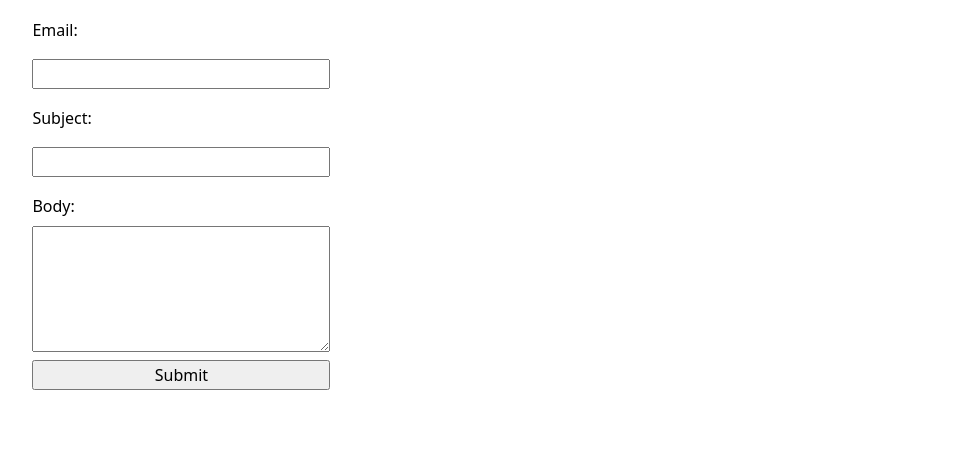
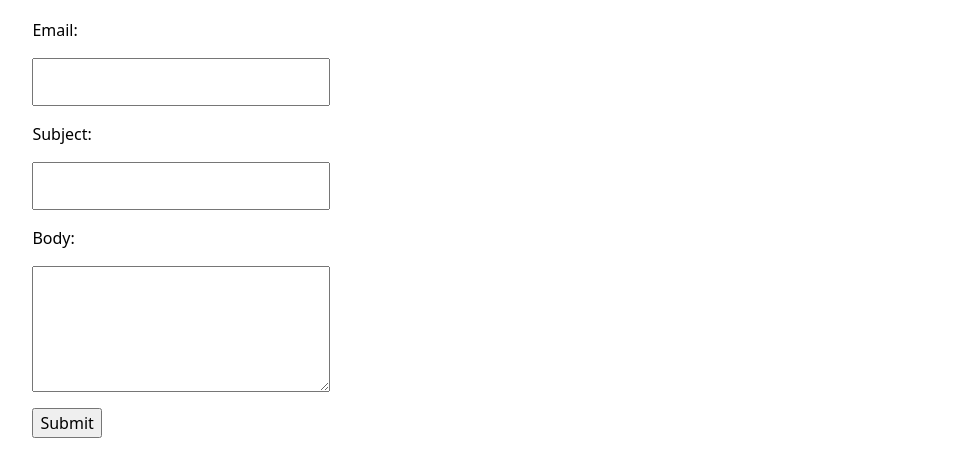
Before and after one commit to alkane7/portfolio, a plain HTML site: page contact/index.html in a window 1280 px wide. Shown: the part 124-600 px from the top of the page, without its empty margins (150-1129 px from the left). Drawn offline with Linux system fonts and the light colour scheme.

Commit message:
Update style.css

```diff
--- a/style.css
+++ b/style.css
@@ -19,9 +19,23 @@ button {
 form {
   display: grid;
   grid-template-columns: auto 1fr;
-  gap: 0.5rem 1rem;
+  gap: 1rem 1rem;
+}
+
+
+form label {
+  display: grid;
+  grid-template-columns: subgrid;
+  column-gap: 1rem;
   align-items: center;
 }
+
+
+form button {
+  grid-column: 1 / -1;
+  justify-self: start;
+}
+
 
 
 .container {
```
